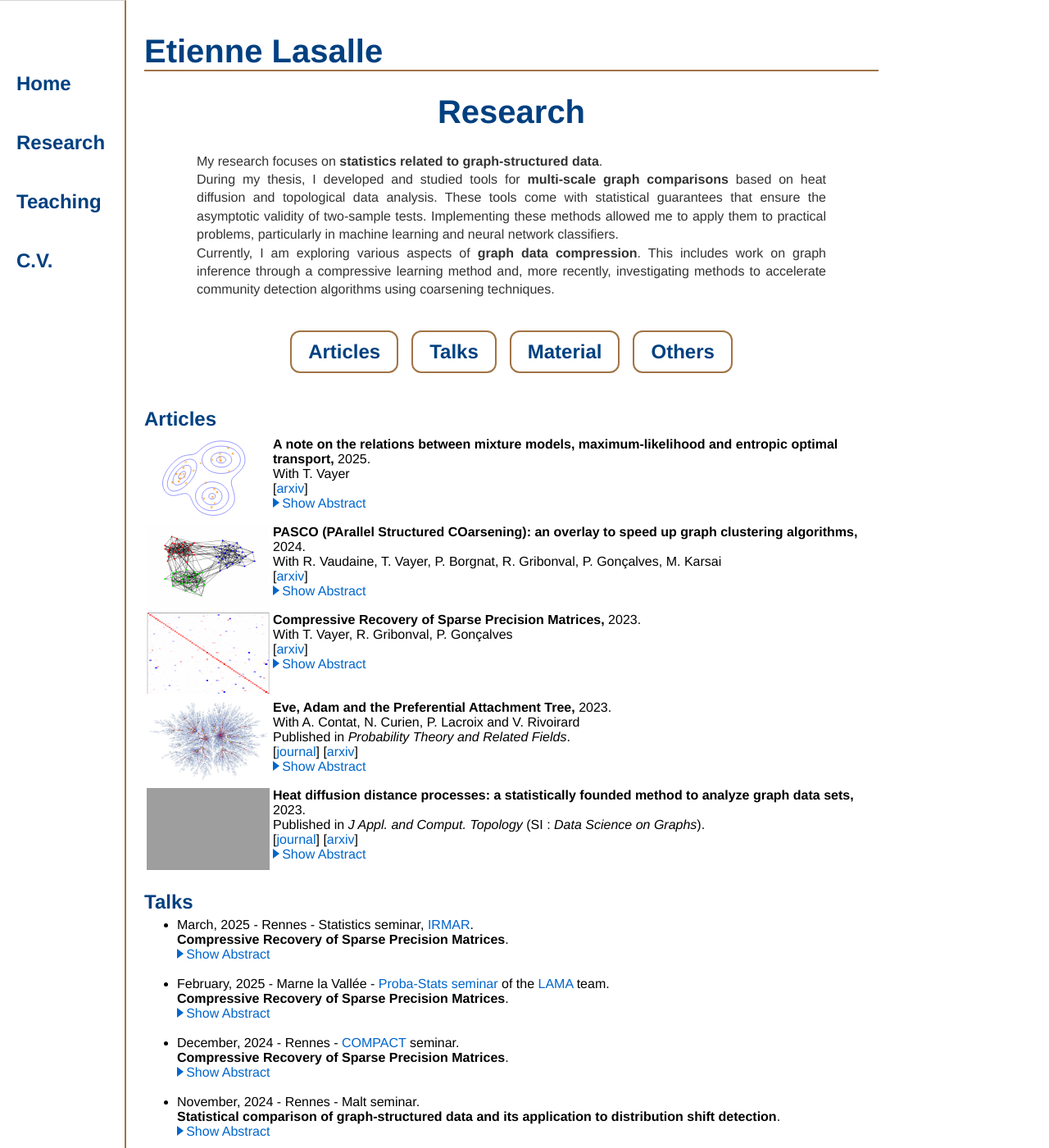
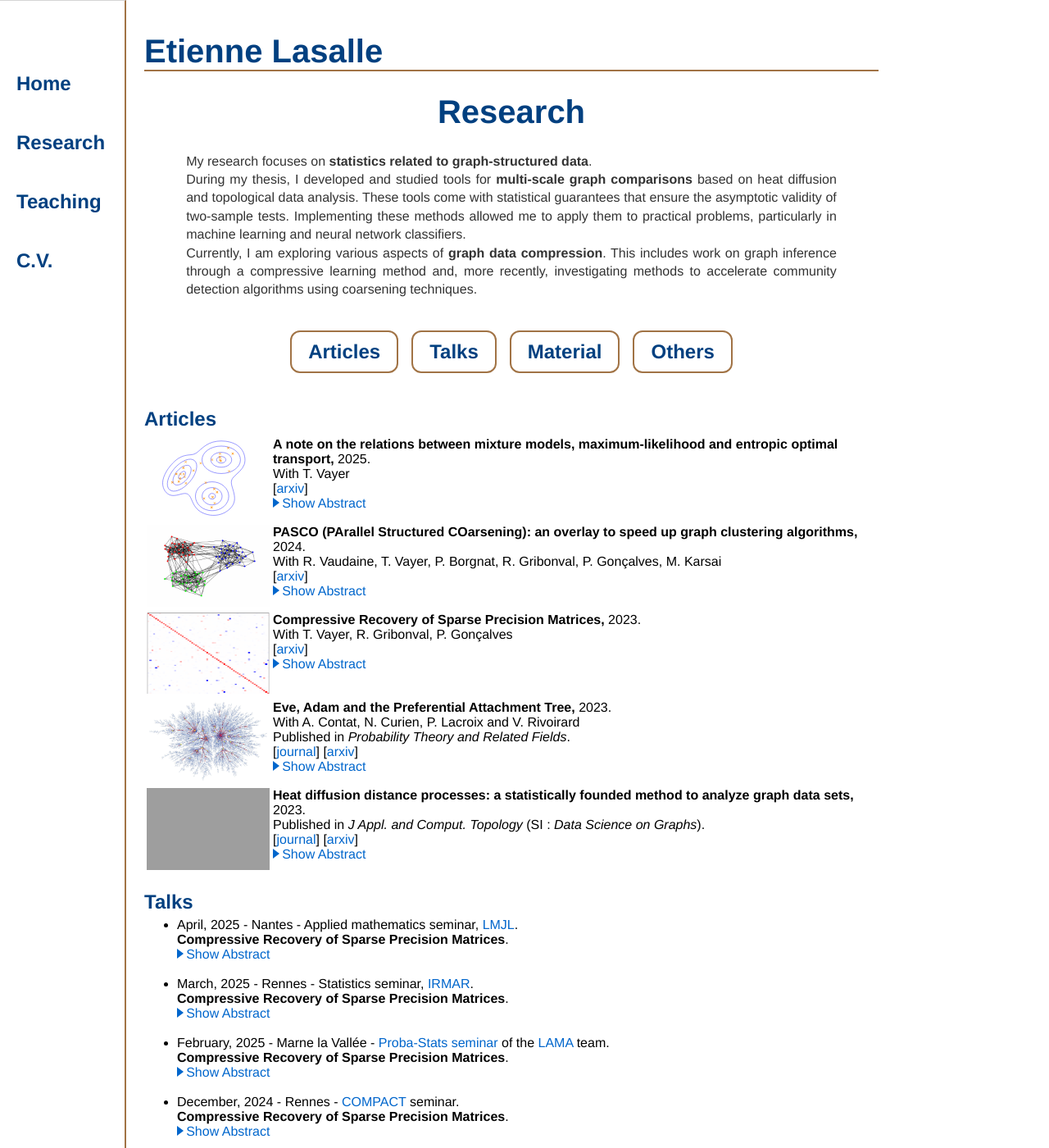
Before and after one commit to elasalle/elasalle.github.io, a Jekyll site: the page built from research/index.html, in a window 1280 px wide and 1400 px high. Shown: the whole window at 82% size. Built offline with Jekyll 4.4.1, drawn with Linux system fonts in a browser that asks for light colours; some web fonts are replaced; formulas are drawn with MathJax 3; grey boxes are pictures that could not be loaded.

Commit message:
update LMJL talk

```diff
--- a/_layouts/default.html
+++ b/_layouts/default.html
@@ -1,5 +1,6 @@
 <!DOCTYPE html>
 	<html>
+		<!-- <meta name="viewport" content="width=device-width, initial-scale=1"> -->
 		<head>
 			<title>{{ page.title }}</title>
 			<!-- link to main stylesheet -->
--- a/css/main.css
+++ b/css/main.css
@@ -97,8 +97,8 @@
 }
 
 P.center {
-    margin-left: 4em;
-    margin-right: 4em;
+    margin-left: 4vw;
+    margin-right: 4vw;
 }
 
 .nobottommargin {
--- a/research/index.html
+++ b/research/index.html
@@ -141,6 +141,25 @@
 
   <h2 id="talks" class="title2">Talks</h2>
   <ul class="normalsize">
+    <li>April, 2025 - Nantes - Applied mathematics seminar, <a href="https://www.math.sciences.univ-nantes.fr/">LMJL</a>. <br>
+      <b>Compressive Recovery of Sparse Precision Matrices</b>. <br>
+      <button class="showhide abstract23" onclick="switchDisplayByClassName('abstract23')" style="display: block;"><div class="arrow-right"></div>Show Abstract<span class="dots">...</span></button>
+      <button class="showhide abstract23" onclick="switchDisplayByClassName('abstract23')" style="display : none;"><div class="arrow-top"></div>Hide Abstract</button>
+      <p class="abstracttext abstract23" style="display : none;">
+        We consider the problem of learning a graph modeling the statistical relations of the \(d\) variables of a dataset with \(n\) samples.
+        Standard approaches amount to searching for a precision matrix representative of a Gaussian graphical model that adequately explains the data.
+        However, most maximum likelihood-based estimators usually require storing the \(d^2\) values of the empirical covariance matrix, which can become prohibitive in a high-dimensional setting. <br>
+        In this talk, we adopt a “compressive” viewpoint and aim to estimate a sparse precision matrix from a sketch of the data, i.e., a low-dimensional vector of size \(m\ll d^2\) carefully designed from the data using nonlinear random features (e.g., rank-one projections).
+        Under certain spectral assumptions, we show that it is possible to recover the precision matrix from a sketch of size \(m=\Omega\left((d+2k)\log(d)\right)\) where \(k\) is the maximal number of edges of the underlying graph.
+        These information-theoretic guarantees are inspired by the compressed sensing theory.
+        We investigate the possibility of achieving practical recovery with an iterative algorithm based on the graphical lasso, viewed as a specific denoiser.
+        We compare our approach and the graphical lasso on synthetic datasets, demonstrating its favorable performance even when the dataset is compressed. <br>
+        Joint work with : Titouan Vayer, Rémi Gribonval and Paulo Gonçalves.
+      </p>
+    </li>
+    <br>
+
+
     <li>March, 2025 - Rennes - Statistics seminar, <a href="https://irmar.univ-rennes.fr/"> IRMAR</a>. <br>
       <b>Compressive Recovery of Sparse Precision Matrices</b>. <br>
       <button class="showhide abstract22" onclick="switchDisplayByClassName('abstract22')" style="display: block;"><div class="arrow-right"></div>Show Abstract<span class="dots">...</span></button>
```
